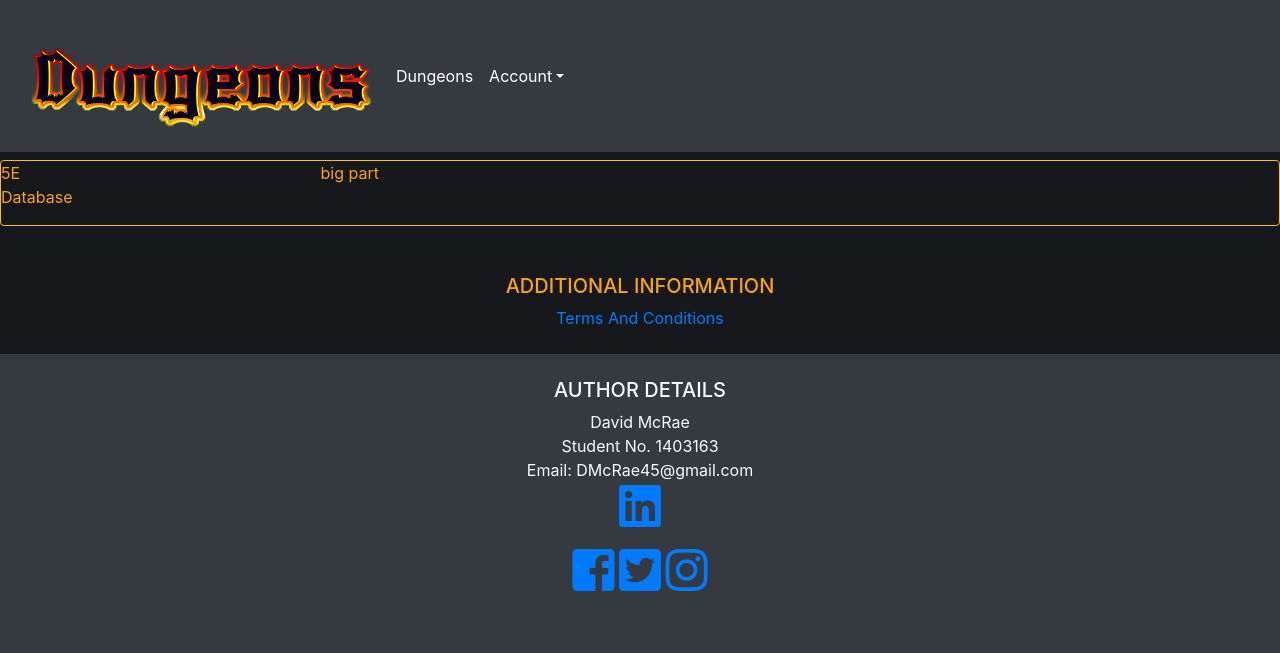
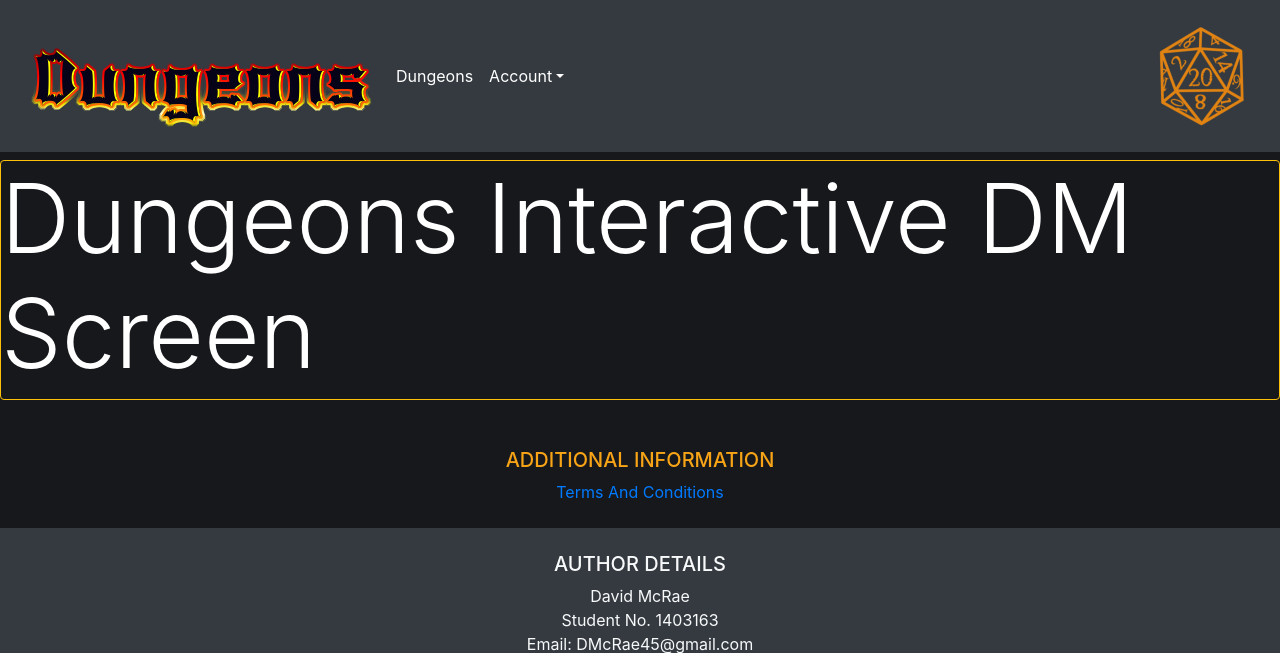
Before and after one commit to DMcRae45/Dungeons, a PHP site: page / in a window 1280 px wide. Shown: the top 653 px of the page. Run offline with PHP 8.4, Linux system fonts and the light colour scheme; some libraries are stand-ins or nearby versions.

Commit message:
Commit as a backup, altering the display character

```diff
--- /dev/null
+++ b/Controller/diceRoller.js
@@ -0,0 +1,9 @@
+<script>
+function openNav() {
+  document.getElementById("sidebar").style.width = "250px";
+}
+
+function closeNav() {
+  document.getElementById("sidebar").style.width = "0";
+}
+</script>
--- a/Model/theme.css
+++ b/Model/theme.css
@@ -56,3 +56,52 @@ hr
 {
   display: flex;
 }
+
+.btn:hover
+{
+  cursor: pointer;
+}
+
+/* Sidebar CSS */
+.sidebar
+{
+  height: 100%;
+  width: 0;
+  position: fixed;
+  z-index: 1;
+  top: 0;
+  right: 0;
+  background-color: #111;
+  overflow-x: hidden;
+  transition: 0.5s;
+  padding-top: 25px;
+}
+
+.sidebar a
+{
+  padding: 8px 8px 8px 32px;
+  text-decoration: none;
+  font-size: 25px;
+  color: #818181;
+  display: block;
+  transition: 0.3s;
+}
+
+.sidebar a:hover
+{
+  color: #f1f1f1;
+}
+
+.sidebar .closebtn
+{
+  position: absolute;
+  top: 0;
+  left: 25px;
+  font-size: 36px;
+  margin-right: 50px;
+}
+
+#sidebarMain {
+  transition: margin-right .5s;
+  padding: 16px;
+}
--- a/View/header.php
+++ b/View/header.php
@@ -28,5 +28,6 @@
     <!-- included Files -->
     <?php
         include 'navigation.php';
+        include '../Controller/diceRoller.js'
     ?>
 </head>
--- a/View/index.php
+++ b/View/index.php
@@ -16,13 +16,9 @@
 <title>Dungeons - Home</title>
 
 
-<div class='mt-2 row-flex row no-gutters border border-warning rounded'>
-  <div class='col-md-3 border-warning rounded'>
-    <p>5E</br>
-    Database</p>
-  </div>
-  <div class='col-md-9'>
-    <p>big part</p></br>
+<div class='mt-2 row-flex row no-gutters '>
+  <div class='border border-warning rounded col-12 border-warning rounded d-flex justify-content-center'>
+    <h1 class='display-1'>Dungeons Interactive DM Screen </h1>
   </div>
 </div>
 
--- a/View/navigation.php
+++ b/View/navigation.php
@@ -12,6 +12,7 @@
   <button class="navbar-toggler" type="button" data-toggle="collapse" data-target="#navbarSupportedContent" aria-controls="navbarSupportedContent" aria-expanded="false" aria-label="Toggle navigation">
     <span class="navbar-toggler-icon"></span>
   </button>
+
 
 <div class="collapse navbar-collapse" id="navbarSupportedContent">
 
@@ -51,13 +52,35 @@
                     echo '<a class="dropdown-item" href="allSpells.php">ALL Spells</a>';
 
                 }
-                if(isset($_SESSION['admin']))
-                {
-                  // admins can see this part
-                }
             ?>
             </div>
         </li>
     </ul>
   </div>
+    <!-- <a class='float-right'<img src="images/D20_100.png"></a> -->
+
+
+    <div id="sidebar" class="sidebar mx-auto">
+      <div class='row'>
+        <a class="btn" onclick="closeNav()"><img src="images/D20_100.png"></a>
+      </div>
+      <a>Roll For Damage</a>
+      <div class="dropdown-divider"></div>
+      <form>
+        <div class='form-group input-group w-100'>
+          <div class='input-group-prepend'>
+            <span class='input-group-text' id='inputGroupPrepend'>D4: </span>
+          </div>
+          <input class='input-group-text' type="number" name="dice4">
+        </div>
+
+      </form>
+    </div>
+
+    <div id="openDice">
+      <a class="btn" onclick="openNav()"><img src="images/D20_100.png"></a>
+    </div>
+
+
+
 </nav>
```
Also changed, not shown: View/displayCharacters.php (+18 -2 lines), View/displaySpell.php (+6 -6 lines), View/images/D20_100.png (added), View/playerCharacter.php (added).
